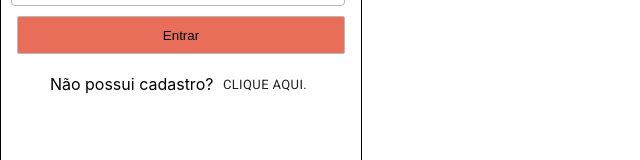
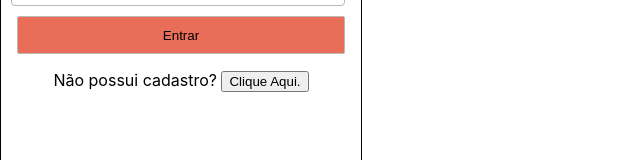
Before and after one commit to future4code/julian-rappi4B, a React (Create React App) app: page / in a window 1280 px wide. Shown: the part 220-380 px from the top of the page, without its empty margins (0-640 px from the left). Built offline with nearby package versions, Linux system fonts and the light colour scheme.

Commit message:
adicionando rotas e resolvendo conflitos

```diff
--- a/src/components/HomePage/index.js
+++ b/src/components/HomePage/index.js
@@ -49,14 +49,14 @@ const HomePage = () => {
       });
 
   }
-*******
-  let filteredSearch = () => {
-    const searchBox = restaurantsList.filter((search) => {
-      const search = restaurant.name
-      search.toLowerCase().includes(e.target.value)
-    })
-    restaurantsList(filteredSearch)
-  }
+
+  // let filteredSearch = () => {
+  //   const searchBox = restaurantsList.filter((search) => {
+  //     const search = restaurant.name
+  //     search.toLowerCase().includes(e.target.value)
+  //   })
+  //   restaurantsList(filteredSearch)
+  // }
 
   useEffect(() => {
 
--- a/src/components/LoginPage/index.js
+++ b/src/components/LoginPage/index.js
@@ -3,7 +3,7 @@ import api from '../../services/api'
 import LogoRappi from '../LogoRappi/title-rappi4.png'
 import { ContainerLogin, InputLogin, InputButton } from './style'
 import { useHistory } from 'react-router-dom'
-import Button from '@material-ui/core/Button';
+//import Button from '@material-ui/core/Button';
 
 
 const LoginPage = () => {
@@ -33,7 +33,7 @@ const LoginPage = () => {
             placeholder="Senha" />
         </form>
         <InputButton>Entrar</InputButton>
-      <p>Não possui cadastro? <Button size='small' onClick={GoToRegisterPage}>Clique Aqui.</Button></p>
+      <p>Não possui cadastro? <button size='small' onClick={GoToRegisterPage}>Clique Aqui.</button></p>
     </ContainerLogin>
 
     )
--- a/src/routes.js
+++ b/src/routes.js
@@ -4,6 +4,8 @@ import { Switch, Route, BrowserRouter } from 'react-router-dom';
 import LoginPage from './components/LoginPage/index';
 import SignUpPage from './components/SignUpPage/index';
 import AddreesRegisterPage from './components/AddreesRegisterPage/index';
+
+import HomePage from './components/HomePage/index';
 
 import ProfilePage from './components/ProfilePage/index';
 import EditAddressPage from './components/EditAddressPage/index';
@@ -16,6 +18,7 @@ const Routes = ()=>{
         <Route component={LoginPage} exact path='/'/>
         <Route component={SignUpPage} exact path='/cadastrar'/>
         <Route component={AddreesRegisterPage} exact path ='/cadastro-endereco'/>
+        <Route component={HomePage} exact path='/home' />
 
         <Route component={ProfilePage} exact path='/perfil'/>
         <Route component={EditAddressPage} exact path='/editar-endereco'/>
```
